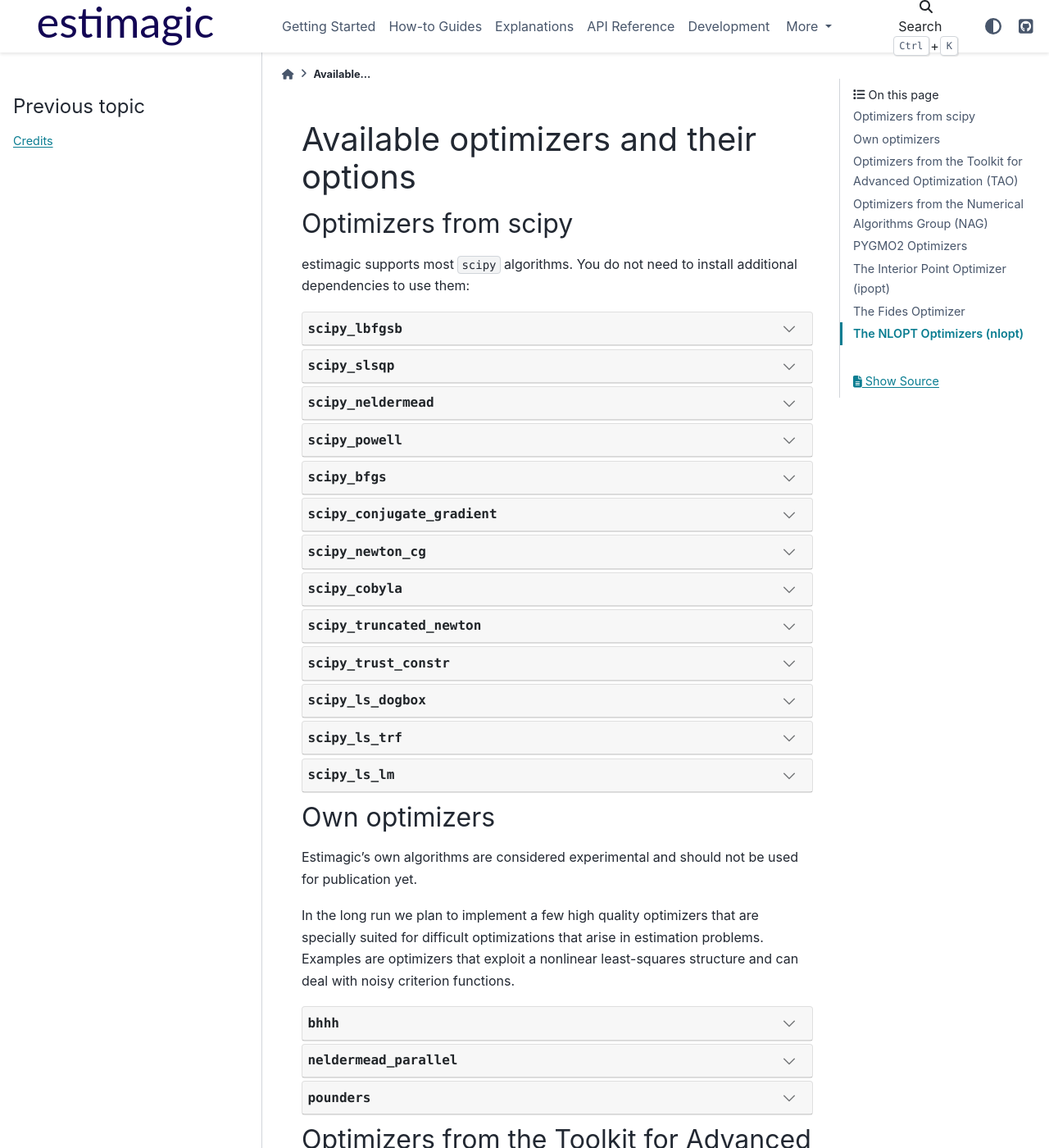
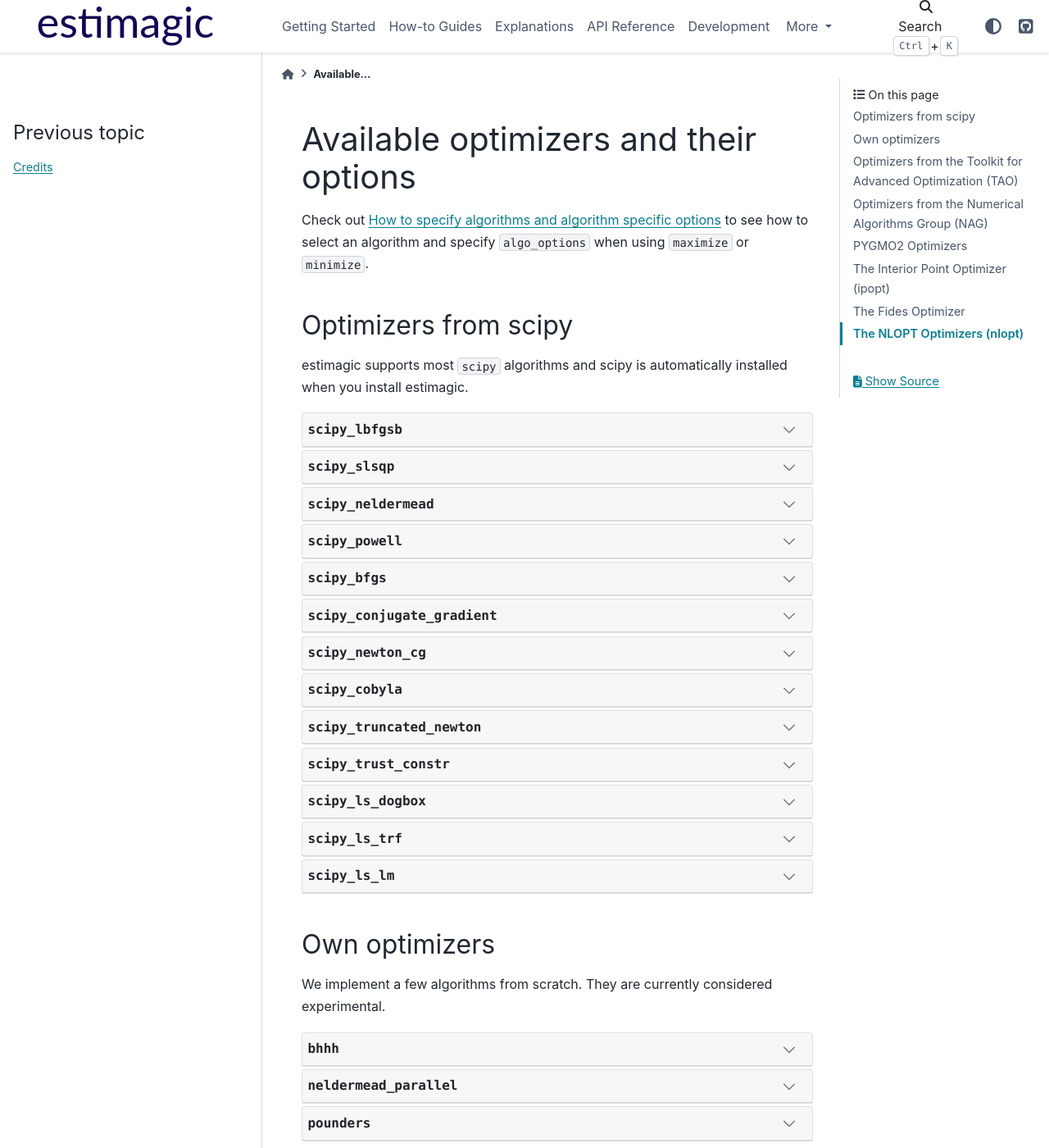
Before and after one commit to optimagic-dev/optimagic, a Sphinx documentation site: the page built from docs/source/algorithms.rst, in a window 1280 px wide and 1400 px high. Shown: the whole window at 82% size. Built offline with Sphinx 7.4.7 and the PyData theme 0.15.4, drawn with Linux system fonts in a browser that asks for light colours; pages that are not in the unit, such as notebooks, are missing from menus; cross-references to code outside the pages are shown as plain code; some of the changed text lies outside the part shown.

Commit message:
Polish list of algorithms.

```diff
--- a/docs/source/_static/css/custom.css
+++ b/docs/source/_static/css/custom.css
@@ -215,13 +215,3 @@
 :root {
   --pst-color-inline-code: 160, 4, 4 !important;
 }
-
-
-.heading-style,
-h2,
-h3,
-h4,
-h5,
-h6 {
- margin:.75rem 0 1.05rem;
-}
--- a/docs/source/algorithms.rst
+++ b/docs/source/algorithms.rst
@@ -3,6 +3,9 @@
 Available optimizers and their options
 ======================================
 
+Check out :ref:`algorithms` to see how to select an algorithm and specify
+``algo_options`` when using ``maximize`` or ``minimize``.
+
 
 Optimizers from scipy
 ---------------------
@@ -11,8 +14,9 @@
 .. _scipy_algorithms:
 
 
-estimagic supports most ``scipy`` algorithms. You do not need to install additional
-dependencies to use them:
+estimagic supports most ``scipy`` algorithms and scipy is automatically installed when
+you install estimagic.
+
 
 .. dropdown::  scipy_lbfgsb
 
@@ -494,13 +498,7 @@
 Own optimizers
 --------------
 
-Estimagic's own algorithms are considered experimental and should not be used for
-publication yet.
-
-In the long run we plan to implement a few high quality optimizers that are specially
-suited for difficult optimizations that arise in estimation problems. Examples are
-optimizers that exploit a nonlinear least-squares structure and can deal with
-noisy criterion functions.
+We implement a few algorithms from scratch. They are currently considered experimental.
 
 
 .. dropdown:: bhhh
@@ -661,17 +659,8 @@
 Optimizers from the Toolkit for Advanced Optimization (TAO)
 -----------------------------------------------------------
 
-At the moment, estimagic only supports
-`TAO's <https://www.anl.gov/mcs/tao-toolkit-for-advanced-optimization>`_
-POUNDERs algorithm.
-
-The `POUNDERs algorithm <https://doi.org/10.1137/1.9781611974683.ch40>`_
-by Stefan Wild is tailored to minimize a non-linear sum of squares
-objective function. Remember to cite :cite:`Wild2015` when using POUNDERs in
-addition to estimagic.
-
-To use POUNDERs you need to have
-`petsc4py <https://pypi.org/project/petsc4py/>`_ installed.
+We wrap the pounders algorithm from the Toolkit of Advanced optimization. To use it
+you need to have `petsc4py <https://pypi.org/project/petsc4py/>`_ installed.
 
 .. dropdown::  tao_pounders
 
@@ -746,16 +735,12 @@
 Optimizers from the Numerical Algorithms Group (NAG)
 ----------------------------------------------------
 
-Currently, estimagic supports the
-`Derivative-Free Optimizer for Least-Squares Minimization (DF-OLS)
-<https://numericalalgorithmsgroup.github.io/dfols/>`_ and
-`BOBYQA <https://numericalalgorithmsgroup.github.io/pybobyqa/>`_
-by the `Numerical Algorithms Group <https://www.nag.com/>`_.
-
-To use DF-OLS you need to have `the dfols package
-<https://tinyurl.com/y5ztv4yc>`_ installed (``pip install DFO-LS``). BOBYQA
-requires `the pybobyqa package <https://tinyurl.com/y67foub7>`_ (``pip install
-Py-BOBYQA``).
+We wrap two algorithms from the numerical algorithms group. To use them, you need to
+install each of them separately:
+
+- ``pip install DFO-LS``
+- ``pip install Py-BOBYQA``
+
 
 .. dropdown::  nag_dfols
 
@@ -2849,12 +2834,6 @@
 fides>=0.7.4``, make sure you have at least 0.7.1).
 
 
-.. warning::
-
-  While the algorithm does work with boundaries, it requires that the optimum is away
-  from the boundary for theoretically guaranteed convergence. In practice parameters
-  at the boundary have also caused trouble.
-
 .. dropdown:: fides
 
   `Fides <https://fides-optimizer.readthedocs.io/en/latest>`_ implements an Interior
```
